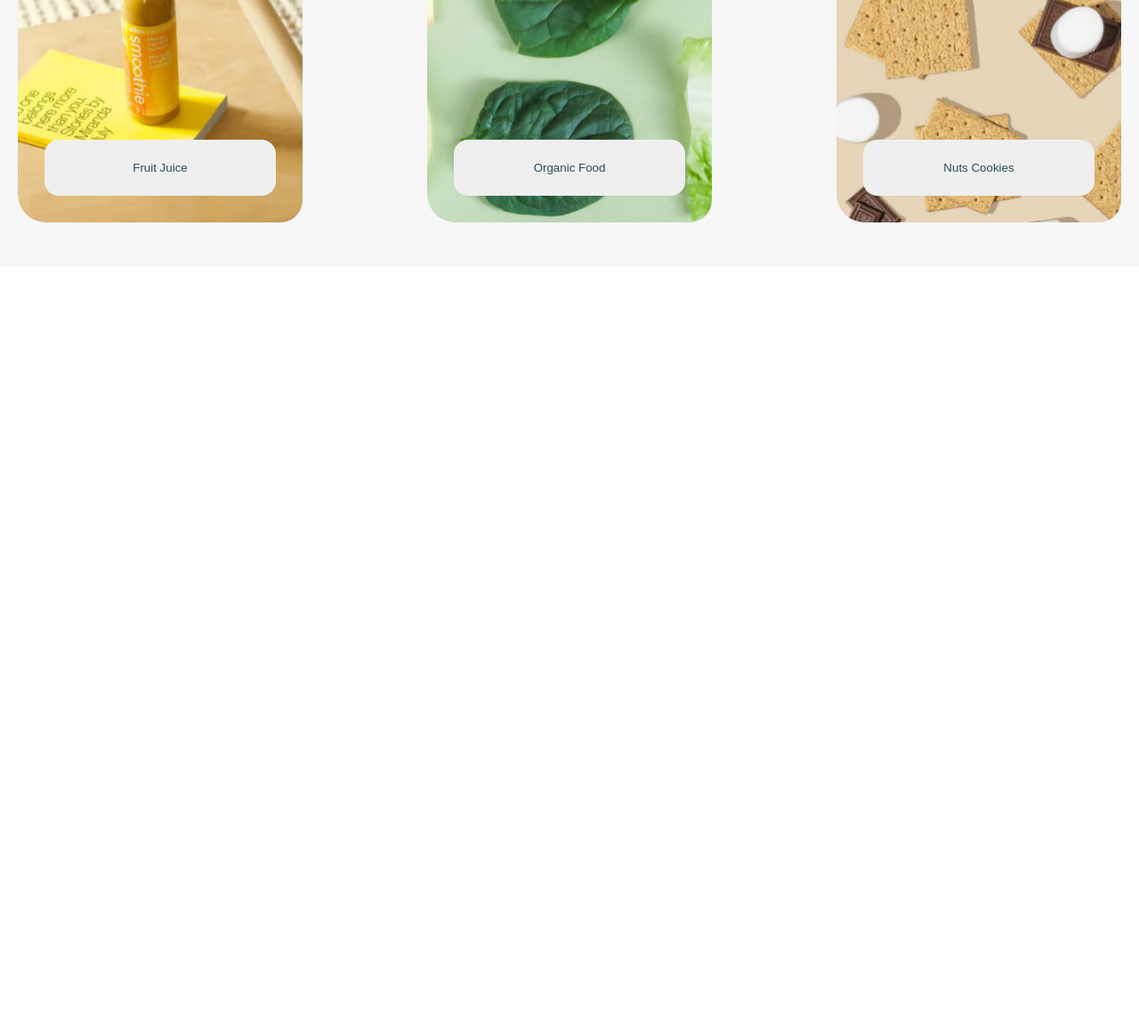
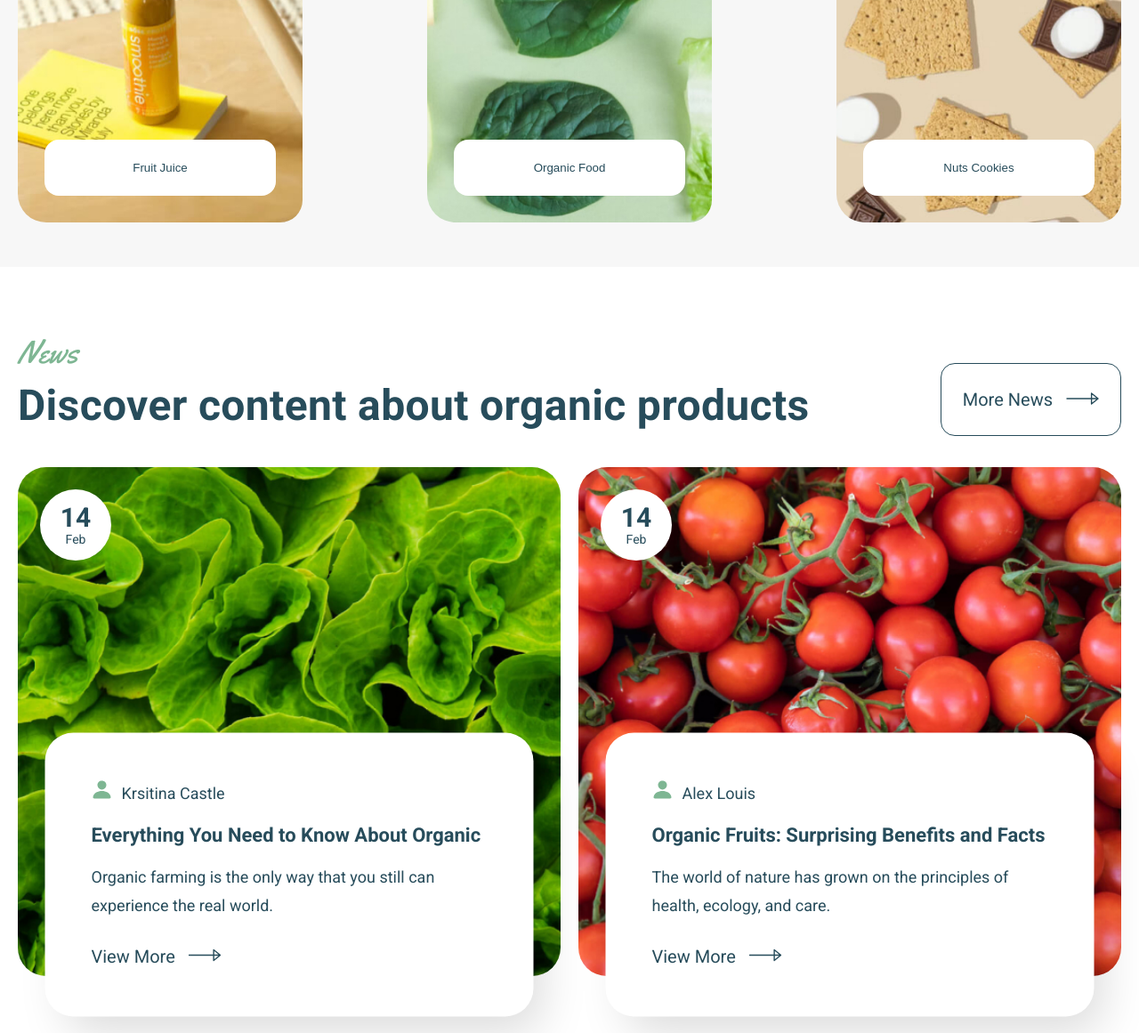
Before and after one commit to RochaDiego04/organick, a website: page index.html in a window 1280 px wide. Shown: the part 7427-8588 px from the top of the page at 89% size. Before the commit the page ends 7727 px from the top, so only its background shows below. Drawn offline with Linux system fonts and the light colour scheme.

Commit message:
Feat: news section implemeted

```diff
--- a/index.html
+++ b/index.html
@@ -642,7 +642,7 @@
       </section>
 
       <section class="ecoFriendly">
-        <div class="ecoFriendly__image""></div>
+        <div class="ecoFriendly__image"></div>
         <div class="ecoFriendly__blank-space"></div>
         <div class="ecoFriendly__overlay-card">
           <p class="ecoFriendly__displayText displayText">Eco Friendly</p>
@@ -693,6 +693,78 @@
           </div>
         </div>
       </section>
+      <!-- .listCards -->
+
+      <section class="news">
+        <div class="news__container"></div>
+        <p class="news__displayText displayText">News</p>
+        <div class="news__topSectionContainer">
+          <h2 class="news__title">Discover content about organic products</h2>
+          <a href="#" class="news__button button button--bordered">
+            <p>More News</p>
+            <svg class="button__arrow button__arrow--blue">
+              <use href="/images/svg/arrow.svg#arrow"></use>
+            </svg>
+          </a>
+        </div>
+        <div class="news__cardContainer">
+          <div class="news__card news__card--1">
+            <div class="news__card__date">
+              <span>14</span>
+              <p>Feb</p>
+            </div>
+            <div class="news__card__information">
+              <div class="news__card__information__topSection">
+                <svg class="news__card__information__userIcon">
+                  <use href="/images/svg/user.svg#user"></use>
+                </svg>
+                <p class="news__card__information__username">Krsitina Castle</p>
+              </div>
+              <p class="news__card__information__title subtitle1--bold">
+                Everything You Need to Know About Organic
+              </p>
+              <p class="news__card__information__text">
+                Organic farming is the only way that you still can experience
+                the real world.
+              </p>
+              <a href="#" class="news__card__information__button button">
+                <p>View More</p>
+                <svg class="button__arrow button__arrow--blue">
+                  <use href="/images/svg/arrow.svg#arrow"></use>
+                </svg>
+              </a>
+            </div>
+          </div>
+          <div class="news__card news__card--2">
+            <div class="news__card__date">
+              <span>14</span>
+              <p>Feb</p>
+            </div>
+            <div class="news__card__information">
+              <div class="news__card__information__topSection">
+                <svg class="news__card__information__userIcon">
+                  <use href="/images/svg/user.svg#user"></use>
+                </svg>
+                <p class="news__card__information__username">Alex Louis</p>
+              </div>
+              <p class="news__card__information__title subtitle1--bold">
+                Organic Fruits: Surprising Benefits and Facts
+              </p>
+              <p class="news__card__information__text">
+                The world of nature has grown on the principles of health,
+                ecology, and care.
+              </p>
+              <a href="#" class="news__card__information__button button">
+                <p>View More</p>
+                <svg class="button__arrow button__arrow--blue">
+                  <use href="/images/svg/arrow.svg#arrow"></use>
+                </svg>
+              </a>
+            </div>
+          </div>
+        </div>
+      </section>
+      <!-- .content -->
     </div>
     <!-- .content -->
 
--- a/src/scss/components/_index.scss
+++ b/src/scss/components/_index.scss
@@ -6,6 +6,7 @@
 @forward "offerProducts";
 @forward "ecoFriendly";
 @forward "listCards";
+@forward "news";
 
 @forward "button";
 @forward "card";
--- a/src/scss/components/button.scss
+++ b/src/scss/components/button.scss
@@ -49,6 +49,7 @@
   }
 
   &--bordered {
+    border: 1px solid var(--body) !important;
     background-color: transparent;
   }
 }
--- a/src/scss/components/ecoFriendly.scss
+++ b/src/scss/components/ecoFriendly.scss
@@ -9,6 +9,7 @@
   @include m.respond(tab-port) {
     grid-template-columns: 1fr;
     grid-template-rows: 1fr 3fr;
+    height: 70vh;
   }
 
   &__image {
--- a/src/scss/components/listCards.scss
+++ b/src/scss/components/listCards.scss
@@ -17,7 +17,7 @@
   }
 
   &__card {
-    width: 20rem;
+    width: rem(320);
     height: rem(480);
     border-radius: rem(25) rem(32);
     padding: rem(30);
@@ -40,6 +40,7 @@
       display: flex;
       width: 100%;
       justify-content: center !important;
+      background-color: var(--white);
     }
 
     &--1 {
--- /dev/null
+++ b/src/scss/components/news.scss
@@ -0,0 +1,132 @@
+@use "../util" as *;
+@use "../util/mixins.scss" as m;
+
+.news {
+  background-color: var(--white);
+  padding: rem(64) rem(20);
+
+  &__title {
+    color: var(--body);
+    font-weight: 700;
+    @include m.respond(tab-port) {
+      max-width: rem(500);
+      margin-bottom: rem(20);
+    }
+  }
+  &__topSectionContainer {
+    display: grid;
+    gap: rem(20);
+    grid-template-columns: 1fr auto;
+    margin-bottom: rem(35);
+    @include m.respond(tab-port) {
+      display: block;
+    }
+  }
+  &__button {
+    margin-top: rem(-20);
+    align-self: flex-start;
+    @include m.respond(tab-port) {
+      margin-top: rem(0);
+    }
+  }
+
+  &__cardContainer {
+    display: flex;
+    gap: rem(20);
+    justify-content: center;
+    @include m.respond(tab-port) {
+      display: block;
+    }
+  }
+
+  &__card {
+    border-radius: rem(32);
+    padding: rem(25);
+    width: rem(665);
+    height: rem(572);
+    position: relative;
+
+    @include m.respond(tab-port) {
+      width: 100%; // O un ancho que funcione bien en pantallas tab-port
+      max-width: rem(
+        500
+      ); // Puedes ajustar el max-width para evitar que las tarjetas sean demasiado anchas
+      margin: 0 auto rem(80) auto;
+    }
+
+    @include m.respond(tab-port) {
+      margin: 0 auto rem(100) auto;
+    }
+
+    &__date {
+      background-color: var(--white);
+      width: rem(80);
+      height: rem(80);
+      border-radius: 100%;
+      display: flex;
+      flex-direction: column;
+      align-items: center;
+      justify-content: center;
+      p {
+        font-weight: 400;
+        font-size: rem(14);
+        line-height: rem(16);
+      }
+      span {
+        font-size: rem(30);
+        line-height: rem(32);
+        font-weight: 700;
+      }
+    }
+
+    &__information {
+      background-color: white;
+      padding: rem(52);
+      border-radius: rem(32);
+      box-shadow: rem(16) rem(24) rem(52) rem(-8) #00000026;
+
+      position: absolute;
+      width: 90%;
+      top: 80%;
+      left: 50%;
+      transform: translate(-50%, -50%);
+
+      &__topSection {
+        display: flex;
+        gap: rem(10);
+        margin-bottom: rem(15);
+      }
+      &__userIcon {
+        width: 100%;
+        max-width: rem(24);
+        max-height: rem(24);
+      }
+      &__username {
+        font-size: rem(18);
+      }
+      &__title {
+        margin-bottom: rem(15);
+      }
+      &__text {
+        font-size: rem(18);
+        margin-bottom: rem(25);
+      }
+      &__button {
+        padding: 0 !important;
+      }
+    }
+
+    &--1 {
+      background-image: url(/images/news/lettuce.jpg);
+      background-repeat: no-repeat;
+      background-size: cover;
+      background-position: center;
+    }
+    &--2 {
+      background-image: url(/images/news/tomatoes.jpg);
+      background-repeat: no-repeat;
+      background-size: cover;
+      background-position: center;
+    }
+  }
+}
```
Also changed, not shown: dist/style.css, images/User.png (deleted), images/news/lettuce.jpg (added), images/news/tomatoes.jpg (added), images/svg/user.svg (added), 1 other file. Lines whose indentation alone changed are shown as unchanged.
